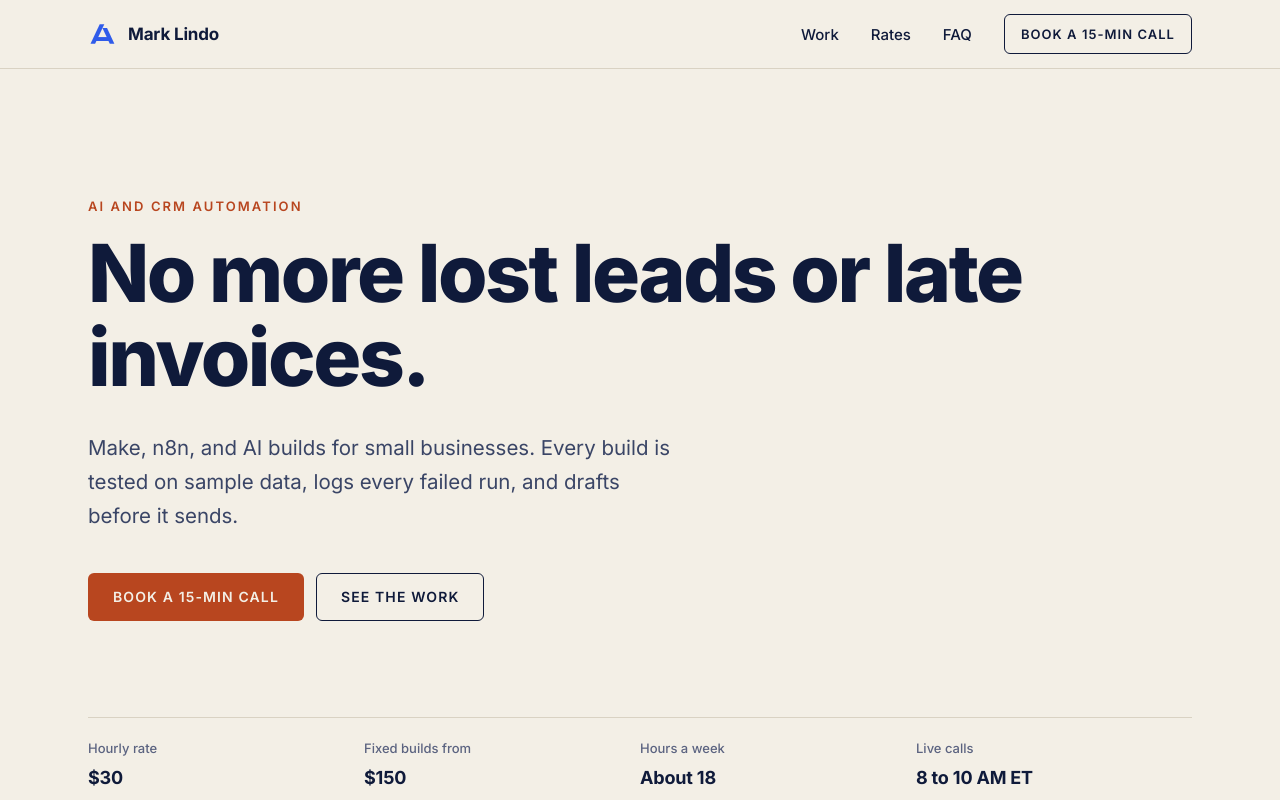
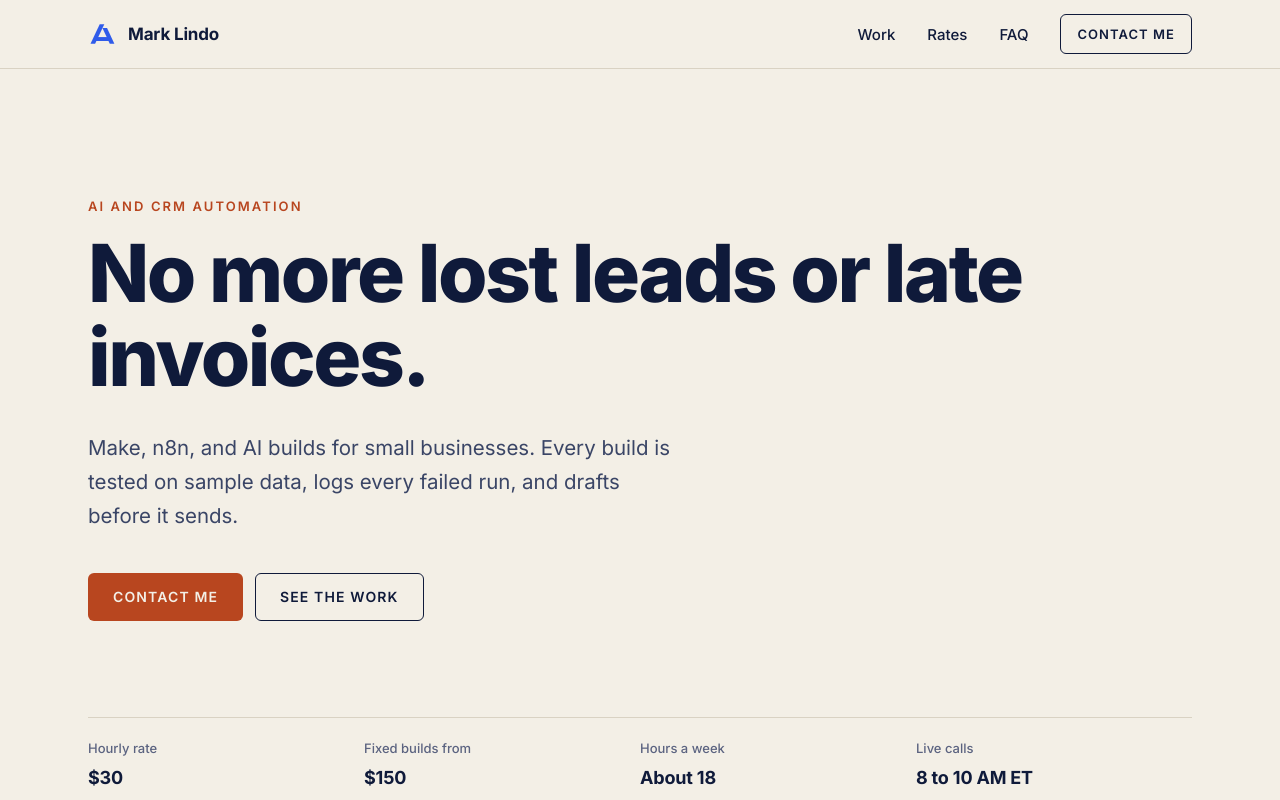
Before and after one commit to mlawrencelindo/my-portfolio, a plain HTML site: page index.html in a window 1280 px wide. Shown: the top 800 px of the page. Drawn offline with Linux system fonts and the light colour scheme.

Commit message:
Replace the booking buttons with a Contact me link that opens a Gmail draft

```diff
--- a/index.html
+++ b/index.html
@@ -34,7 +34,7 @@
         <li><a href="#work">Work</a></li>
         <li><a href="#rates">Rates</a></li>
         <li><a href="#faq">FAQ</a></li>
-        <li><a class="btn btn-second btn-small" href="mailto:aziel.corporation@gmail.com?subject=15-min%20call">Book a 15-min call</a></li>
+        <li><a class="btn btn-second btn-small" href="#contact">Contact me</a></li>
       </ul>
     </nav>
   </div>
@@ -48,7 +48,7 @@
     <h1>No more lost leads or late invoices.</h1>
     <p class="sub">Make, n8n, and AI builds for small businesses. Every build is tested on sample data, logs every failed run, and drafts before it sends.</p>
     <div class="actions">
-      <a class="btn btn-main" href="mailto:aziel.corporation@gmail.com?subject=15-min%20call">Book a 15-min call</a>
+      <a class="btn btn-main" href="https://mail.google.com/mail/?view=cm&amp;fs=1&amp;to=aziel.corporation@gmail.com&amp;su=Automation%20inquiry&amp;body=Hi%20Mark%2C%0A%0AWhat%20I%20want%20to%20automate%3A%20%0ATools%20we%20use%3A%20%0AWhen%20I%20need%20it%3A%20%0A%0AThanks%2C" target="_blank" rel="noopener">Contact me</a>
       <a class="btn btn-second" href="#work">See the work</a>
     </div>
     <dl class="facts">
@@ -390,7 +390,7 @@
     <h2 id="contact-h">Tell me what keeps slipping.</h2>
     <p class="lede">Send a line about the task. I reply within one business day with a time for a 15-minute call.</p>
     <div class="actions">
-      <a class="btn btn-main" href="mailto:aziel.corporation@gmail.com?subject=15-min%20call">Book a 15-min call</a>
+      <a class="btn btn-main" href="https://mail.google.com/mail/?view=cm&amp;fs=1&amp;to=aziel.corporation@gmail.com&amp;su=Automation%20inquiry&amp;body=Hi%20Mark%2C%0A%0AWhat%20I%20want%20to%20automate%3A%20%0ATools%20we%20use%3A%20%0AWhen%20I%20need%20it%3A%20%0A%0AThanks%2C" target="_blank" rel="noopener">Contact me</a>
       <a class="mail" href="mailto:aziel.corporation@gmail.com">aziel.corporation@gmail.com</a>
     </div>
   </div>
```
